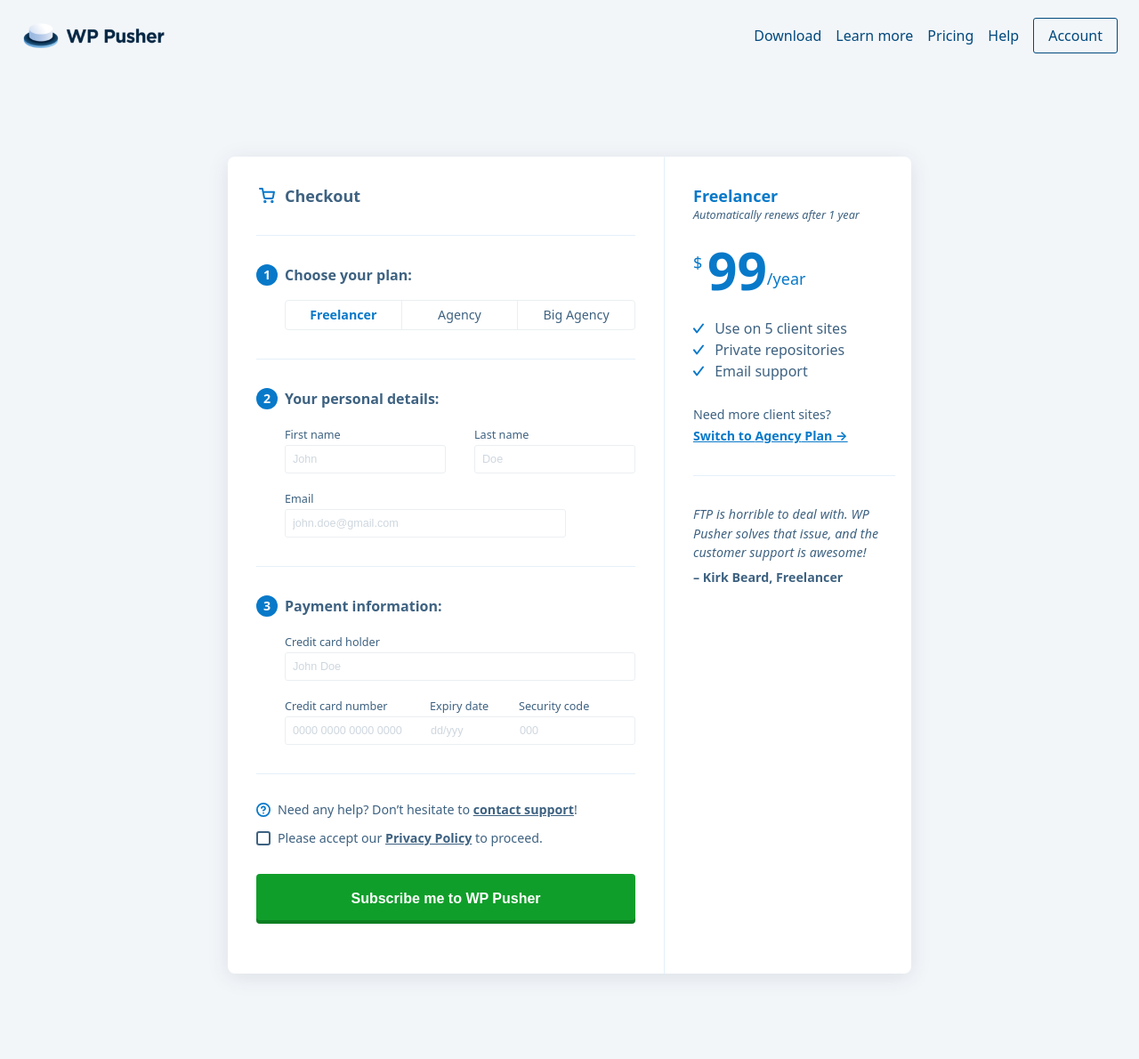
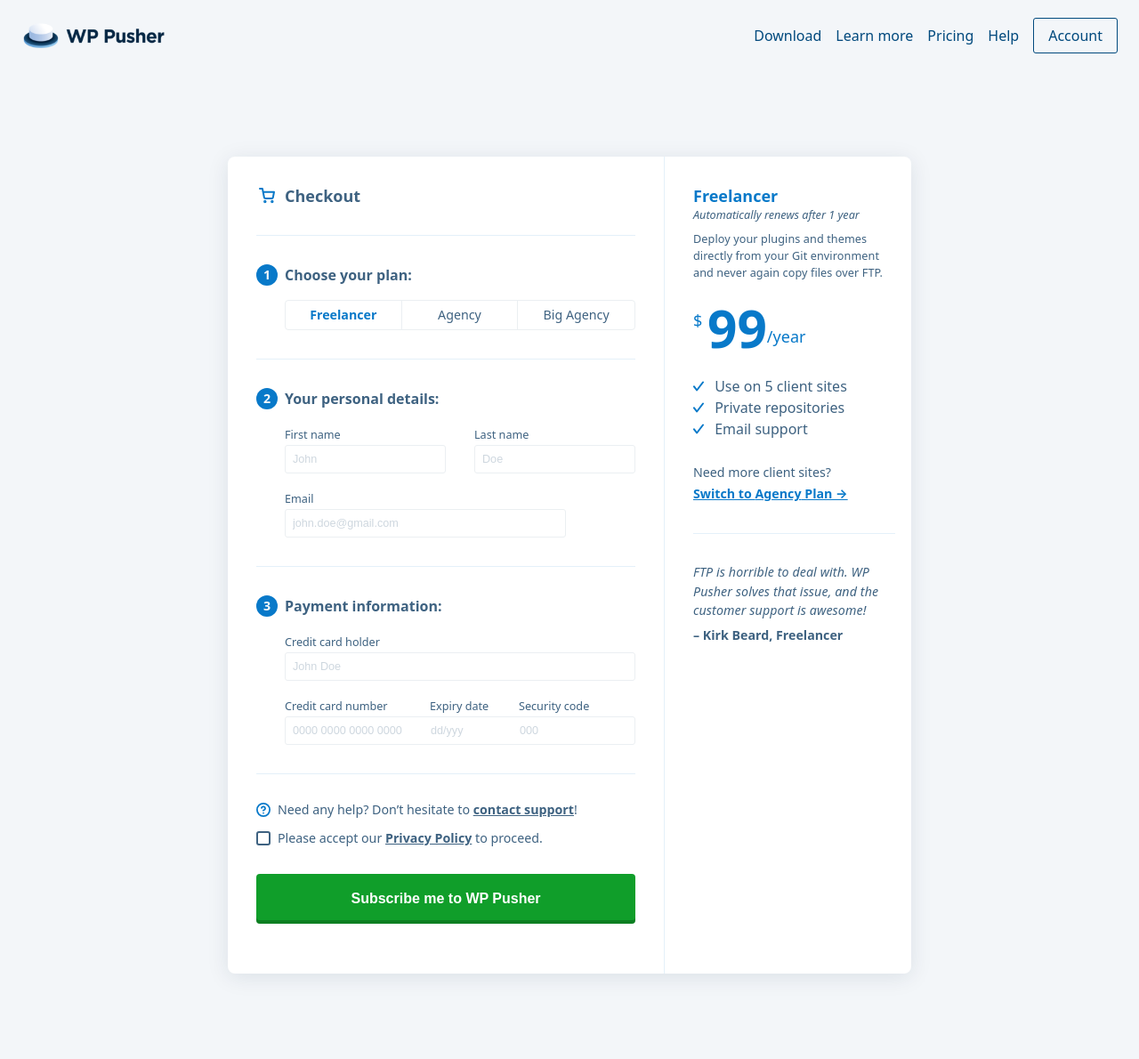
Before and after one commit to filipesf/oliver, a Jekyll site: the page built from source/index.html, in a window 1280 px wide. Shown: the whole page at 89% size. Built offline with Jekyll 4.4.1, drawn with Linux system fonts in a browser that asks for light colours.

Commit message:
Added plan description; Updated privacy checkbox markup for better UX

```diff
--- a/source/index.html
+++ b/source/index.html
@@ -97,10 +97,11 @@
         {% include icons/help.svg %}
         <span>Need any help? Don’t hesitate to <a href="#">contact support</a>!</span>
       </span>
-      <span class="l-checkout__privacy">
+      <label class="l-checkout__privacy" for="privacy">
         <input type="checkbox" id="privacy">
         {% include icons/checkbox.svg %}
-        <label for="privacy">Please accept our <a href="#">Privacy Policy</a> to proceed.</label></span>
+        <span>Please accept our <a href="#">Privacy Policy</a> to proceed.</span>
+      </label>
     </div>
 
     <button class="c-btn">Subscribe me to WP Pusher</button>
@@ -112,6 +113,8 @@
         <h3 class="c-plan__name js-plan-name">Freelancer</h3>
         <small class="c-plan__renewal">Automatically renews after 1 year</small>
       </hgroup>
+
+      <p class="c-plan__description">Deploy your plugins and themes directly from your Git environment and never again copy files over FTP.</p>
 
       <span class="c-plan__price js-plan-price">99</span>
 
--- a/source/styles/layouts/_checkout.scss
+++ b/source/styles/layouts/_checkout.scss
@@ -58,6 +58,7 @@
   display: flex;
   align-items: center;
   justify-content: flex-start;
+  cursor: pointer;
 
   input[type="checkbox"] {
     position: absolute;
--- a/source/styles/modules/_plan.scss
+++ b/source/styles/modules/_plan.scss
@@ -6,6 +6,10 @@
   padding-bottom: size(4);
   margin-bottom: size(4);
   border-bottom: 1px solid color(decorator, div);
+
+  * {
+    @include transition(default);
+  }
 }
 
 .c-plan__title,
@@ -59,6 +63,13 @@
     content: '/year';
     bottom: size(1);
   }
+}
+
+
+
+.c-plan__description {
+  @include type-scale(-2, 0);
+  margin-top: size(1);
 }
 
 
```
